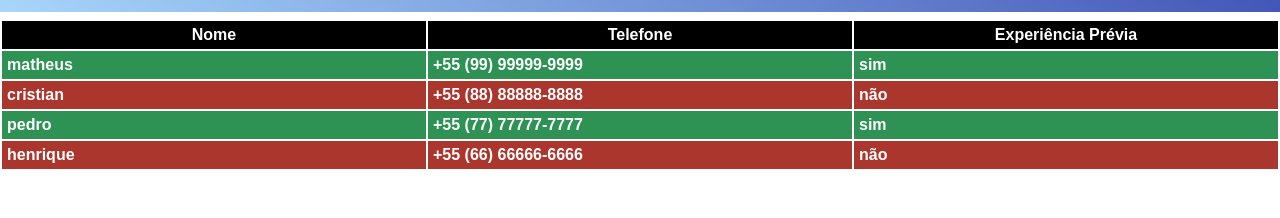
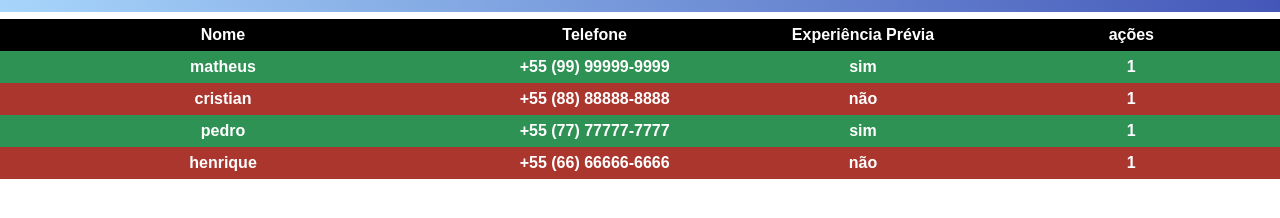
Before and after one commit to llDeveloperll/projeto-guiado-NWTB, a plain HTML site: page index.html in a window 1280 px wide. Shown: the part 56-274 px from the top of the page. Drawn offline with Linux system fonts and the light colour scheme.

Commit message:
Alterações no código de automatização, alterações no design de listagem

```diff
--- a/index.html
+++ b/index.html
@@ -67,33 +67,38 @@
     </section>
 </body>
     <script type="text/javascript">
-        var table = document.getElementById("list")
+        var table = document.getElementById("list");
 
         table.style.width = '100%';
         table.style.marginTop = '7px';
         table.style.borderSpacing = '0';
+
+        var prct = ['15%','10%','8%','10%']
 
         function criarTabela(conteudo) {
             var tabela = document.createElement("table");
             var thead = document.createElement("thead");
             var tbody=document.createElement("tbody");
             var thd=function(i){ return (i==0) ? "th" : "td";};
-            var cState;
+
             for (var i=0; i < conteudo.length; i++) {
                 var tr = document.createElement("tr");
+
                 for(var o=0;o<conteudo[i].length;o++){
-                    cState = "#000000"
+
+                    var t = document.createElement(thd(i));
+                    t.style.backgroundColor = "#000000";
+                    t.style.color = "white"
+                    t.style.fontWeight = "bold"
+                    t.style.padding = '7px'
+                    t.style.textAlign = 'center'
+
                     if (conteudo[i][2] != "Experiência Prévia") {
-                        cState = (conteudo[i][2] == "sim") ? "#2f9255" : "#ab362e"
+                        t.style.backgroundColor = (conteudo[i][2] == "sim") ? "#2f9255" : "#ab362e";
+                    } else {
+                        t.style.verticalAlign = "top";
+                        t.style.width = prct[o]
                     }
-                    tr.style.backgroundColor = cState
-                    var t = document.createElement(thd(i));
-
-                    t.style.width = '10%';
-                    t.style.fontWeight = "bold";
-                    t.style.verticalAlign = "top";
-                    t.style.padding = '5px';
-                    t.style.color = 'white';
 
                     var texto=document.createTextNode(conteudo[i][o]);
                     t.appendChild(texto);
@@ -101,18 +106,18 @@
                 }
                 (i==0)?thead.appendChild(tr):tbody.appendChild(tr);
             }
-            tabela.appendChild(thead);
-            tabela.appendChild(tbody);
-            return tabela;
+
+            table.appendChild(thead);
+            table.appendChild(tbody);
+
         }
 
-        document.getElementById("list").appendChild(criarTabela([
-            ["Nome", "Telefone","Experiência Prévia"],
-            ["matheus",  "+55 (99) 99999-9999","sim"],
-            ["cristian", "+55 (88) 88888-8888","não"],
-            ["pedro",    "+55 (77) 77777-7777","sim"],
-            ["henrique", "+55 (66) 66666-6666","não"]
-        ]));
-
+        criarTabela([
+            ["Nome", "Telefone","Experiência Prévia","ações"],
+            ["matheus",  "+55 (99) 99999-9999","sim","1"],
+            ["cristian", "+55 (88) 88888-8888","não","1"],
+            ["pedro",    "+55 (77) 77777-7777","sim","1"],
+            ["henrique", "+55 (66) 66666-6666","não","1"]
+        ])
     </script>
 </html>
```
